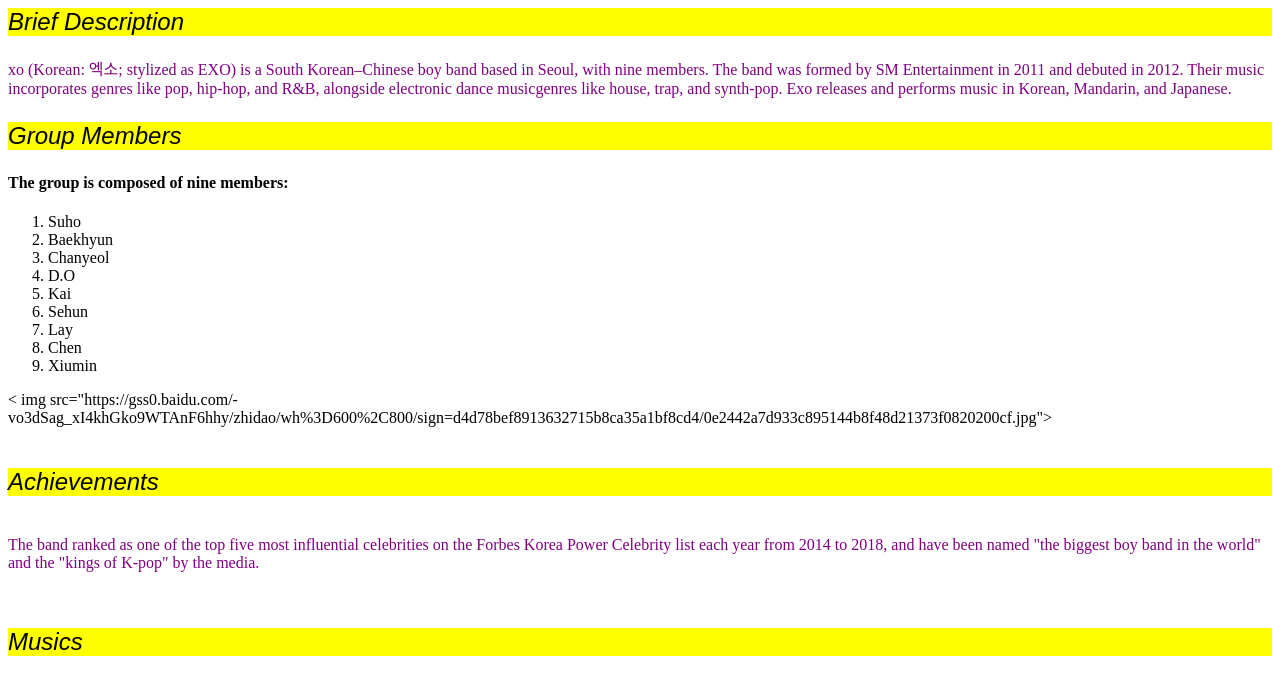
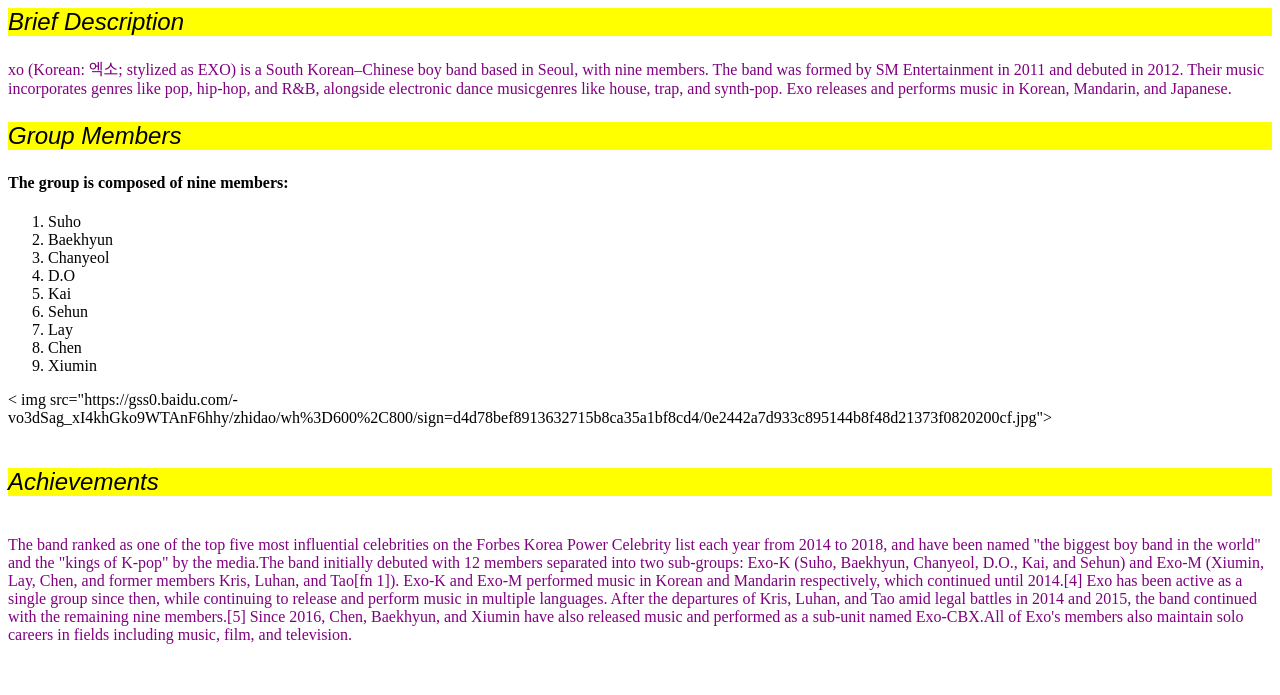
Before and after one commit to trtrtrjun/trtrtrjun.github.io, a plain HTML site: page index.html in a window 1280 px wide. Shown: the part 105-800 px from the top of the page. Drawn offline with Linux system fonts and the light colour scheme.

Commit message:
Update index.html

```diff
--- a/index.html
+++ b/index.html
@@ -119,7 +119,7 @@
 
 
 
-            <p>The band ranked as one of the top five most influential celebrities on the Forbes Korea Power Celebrity list each year from 2014 to 2018, and have been named "the biggest boy band in the world" and the "kings of K-pop" by the media.</p >
+            <p>The band ranked as one of the top five most influential celebrities on the Forbes Korea Power Celebrity list each year from 2014 to 2018, and have been named "the biggest boy band in the world" and the "kings of K-pop" by the media.The band initially debuted with 12 members separated into two sub-groups: Exo-K (Suho, Baekhyun, Chanyeol, D.O., Kai, and Sehun) and Exo-M (Xiumin, Lay, Chen, and former members Kris, Luhan, and Tao[fn 1]). Exo-K and Exo-M performed music in Korean and Mandarin respectively, which continued until 2014.[4] Exo has been active as a single group since then, while continuing to release and perform music in multiple languages. After the departures of Kris, Luhan, and Tao amid legal battles in 2014 and 2015, the band continued with the remaining nine members.[5] Since 2016, Chen, Baekhyun, and Xiumin have also released music and performed as a sub-unit named Exo-CBX.All of Exo's members also maintain solo careers in fields including music, film, and television.</p >
 
 
 
```
